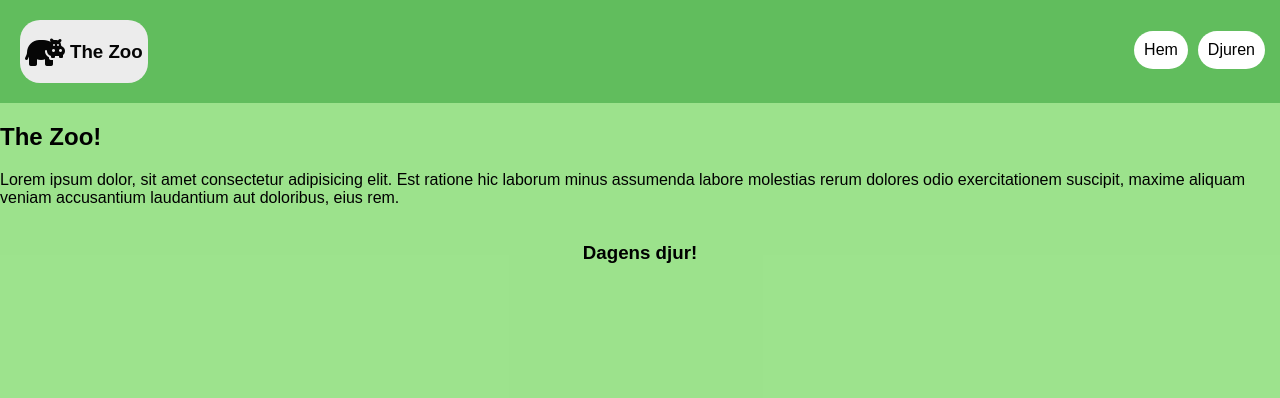
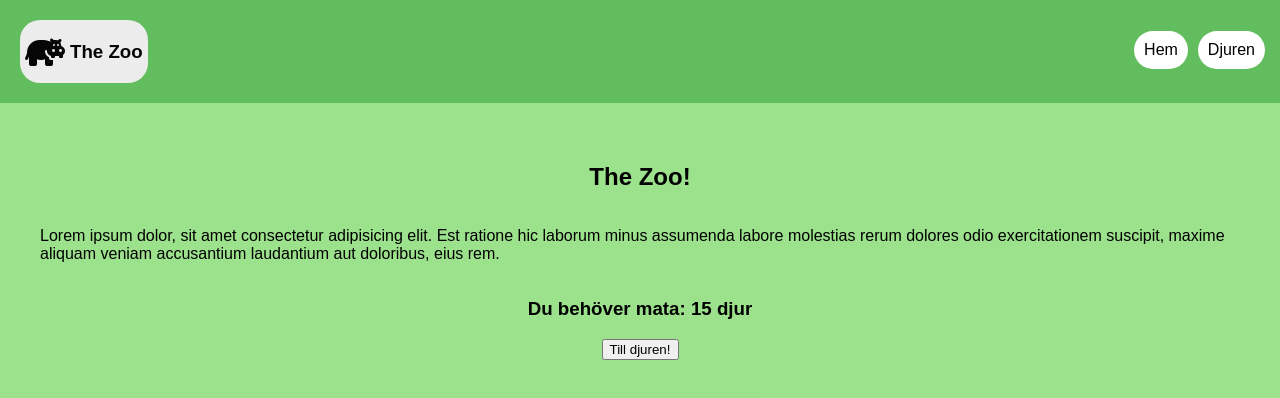
Before and after one commit to bergeper/React-The-Zoo, a React (Vite) app: page / in a window 1280 px wide. Shown: the top 398 px of the page. Built offline with nearby package versions, Linux system fonts and the light colour scheme.

Commit message:
(feat): will show how many animals that need to be fed

```diff
--- a/src/pages/Home/Home.tsx
+++ b/src/pages/Home/Home.tsx
@@ -1,6 +1,22 @@
-import { Navbar } from '../../components/Navbar/NavBar';
+import { useEffect, useState } from 'react';
+import './Home.scss';
+import { feedAnimals } from '../../helpers/feedAnimals';
+import { getAnimalsFromLS } from '../../helpers/getAnimalsFromLS';
+import { Link } from 'react-router-dom';
 
 export const Home = () => {
+  const [hungryAnimals, setHungryAnimals] = useState(0);
+  const animalsFromLS = getAnimalsFromLS();
+
+  useEffect(() => {
+    if (animalsFromLS.length === 0) {
+      setHungryAnimals(15);
+    } else {
+      let hungry = feedAnimals(animalsFromLS);
+      setHungryAnimals(hungry);
+    }
+  }, []);
+
   return (
     <>
       <article className='hero'>
@@ -11,9 +27,12 @@ export const Home = () => {
           exercitationem suscipit, maxime aliquam veniam accusantium laudantium
           aut doloribus, eius rem.
         </p>
-      </article>
-      <article>
-        <h3>Dagens djur!</h3>
+
+        <h3>Du behöver mata: {hungryAnimals.toString()} djur</h3>
+
+        <Link to='/animals'>
+          <button>Till djuren!</button>
+        </Link>
       </article>
     </>
   );
```
